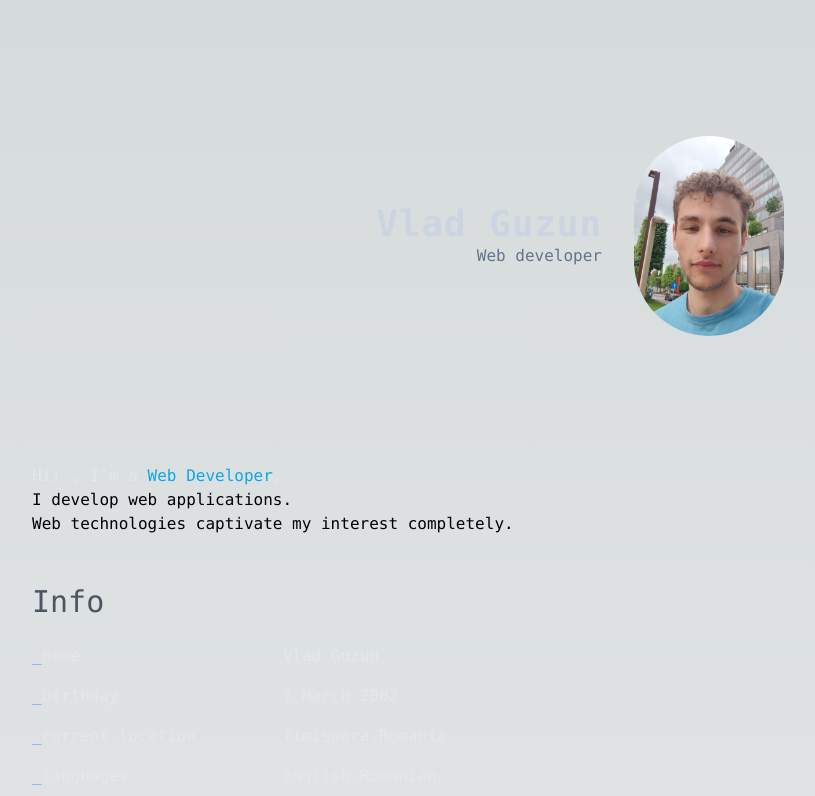
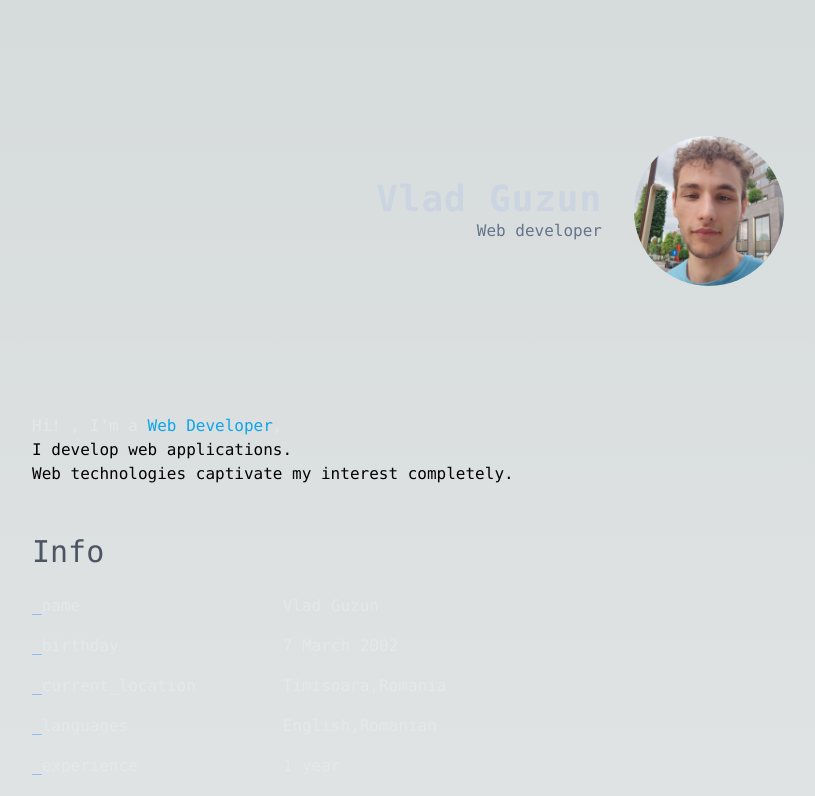
Before and after one commit to vlad-guzun/upgraded-portfolio, a Next.js app: page / in a window 1280 px wide. Shown: the top 796 px of the page, without its empty margins (232-1047 px from the left). Built offline with nearby package versions, Linux system fonts and the light colour scheme.

Commit message:
added pic2

```diff
--- a/components/TopSection.tsx
+++ b/components/TopSection.tsx
@@ -15,7 +15,7 @@ const TopSection = () => {
             <div>
                 <Image
                       className='rounded-full'
-                      src={'/cv_pic.jpg'}
+                      src={'/cv_pic2.jpg'}
                       height={150}
                       width={150}
                       alt='profile_pic'
```
Also changed, not shown: public/cv_pic2.jpg (added).
